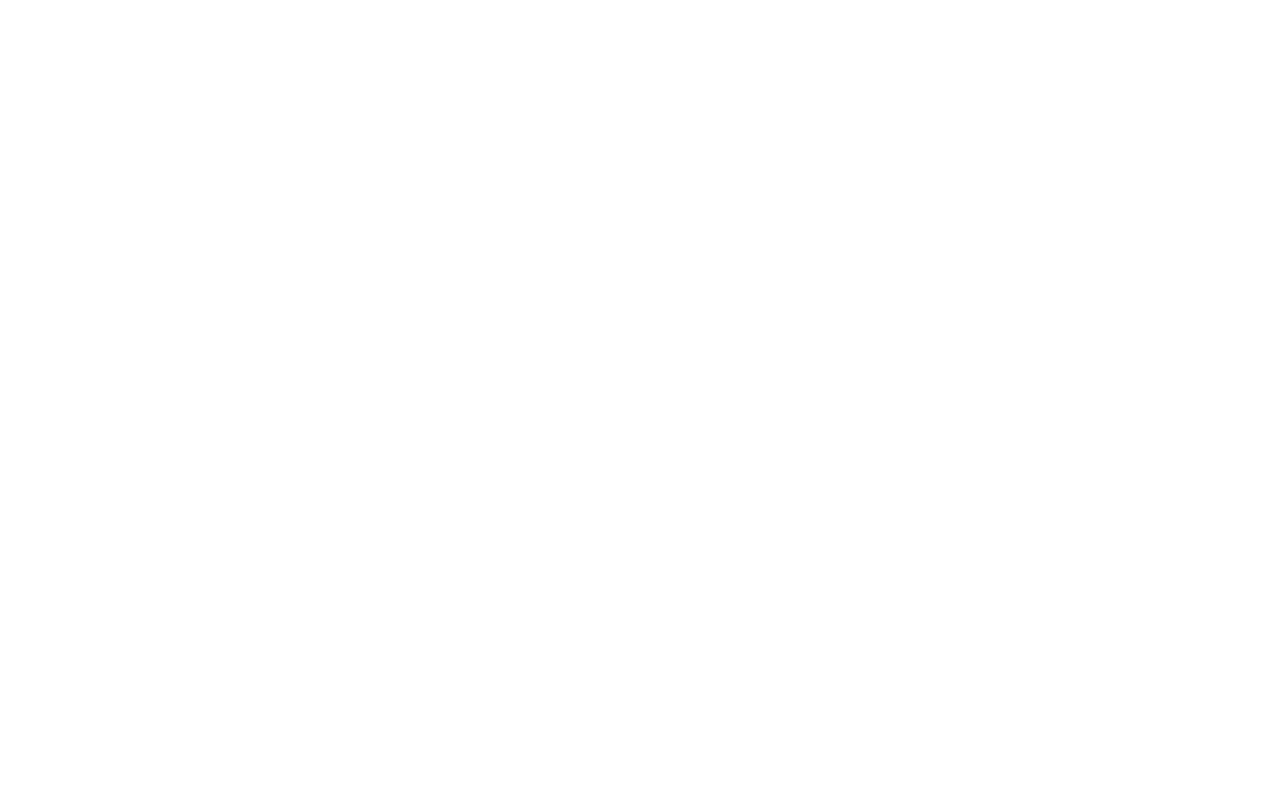
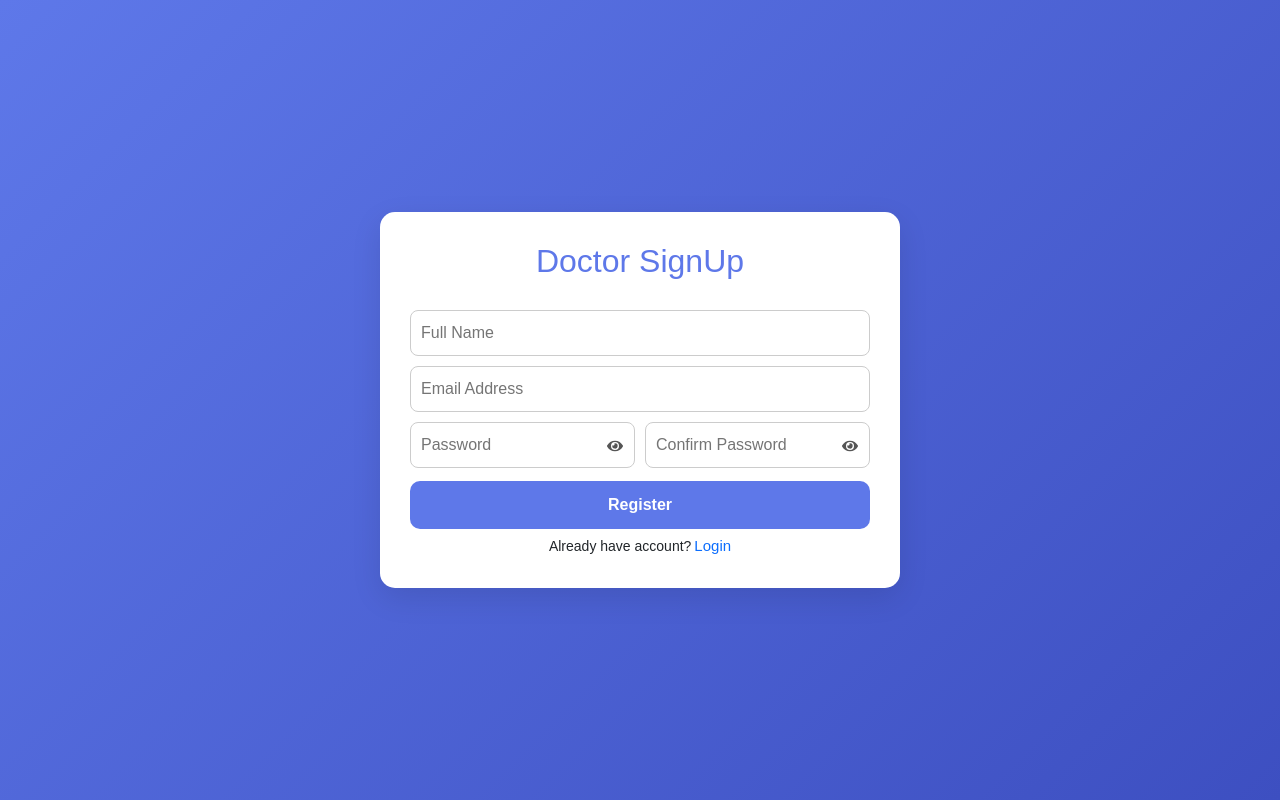
Before and after one commit to pMaitri01/Medi-Track-Frontend, a React (Create React App) app: page /DoctorSignUp in a window 1280 px wide. Before the commit this address had no page. Built offline with nearby package versions, Linux system fonts and the light colour scheme.

Commit message:
Toast msg displayed in DoctorSignup Page

```diff
--- a/package.json
+++ b/package.json
@@ -21,6 +21,7 @@
     "react-icons": "^5.6.0",
     "react-router-dom": "^7.13.0",
     "react-scripts": "5.0.1",
+    "react-toastify": "^11.0.5",
     "web-vitals": "^2.1.4"
   },
   "scripts": {
--- a/src/App.js
+++ b/src/App.js
@@ -1,4 +1,6 @@
 import './App.css';
+import { ToastContainer } from "react-toastify";
+import "react-toastify/dist/ReactToastify.css";
 import { BrowserRouter, Routes, Route } from "react-router-dom";
 import PatientLogin from './patient/pages/PatientLogin';
 import PatientForgotPwd from "./patient/pages/PatientForgotPwd";
@@ -6,8 +8,8 @@ import PatientOtp from './patient/pages/PatientOtp';
 import PatientResetPwd from './patient/pages/PatientResetPwd';
 import PatientRegistration from './patient/pages/PatientRegistration';
 import PatientHome from './patient/pages/PatientHome';
-import AdminLogin from './admin/pages/AdminLogin';
-import AdminSignUp from './admin/pages/AdminSignUp';
+import DoctorLogin from './admin/pages/DoctorLogin';
+import DoctorSignUp from './admin/pages/DoctorSignUp';
 import DoctorDashboard from './admin/pages/DoctorDashboard';
 
 
@@ -21,11 +23,12 @@ function App() {
         <Route path='/PatientResetPwd' element={<PatientResetPwd/>} />
         <Route path='/PatientRegistration' element={<PatientRegistration/>}/>
         <Route path='/PatientHome' element={<PatientHome/>}/>
-        <Route path='/AdminLogin' element={<AdminLogin/>}/>
-        <Route path='/AdminSignUp' element={<AdminSignUp/>}/>
+        <Route path='/DoctorLogin' element={<DoctorLogin/>}/>
+        <Route path='/DoctorSignUp' element={<DoctorSignUp/>}/>
         <Route path='/DoctorDashboard' element={<DoctorDashboard/>}/>
 
       </Routes>
+      <ToastContainer />
     </BrowserRouter>
   );
 }
--- a/src/admin/pages/AdminLogin.js
+++ b/src/admin/pages/DoctorLogin.js
@@ -3,7 +3,7 @@ import { Link, useNavigate } from "react-router-dom";
 import { FaEye, FaEyeSlash } from "react-icons/fa";
 import "../css/AdminLogin.css";
 
-export default function AdminLogin() {
+export default function DoctorLogin() {
   const [formData, setFormData] = useState({
     email: "",
     password: "",
--- a/src/admin/pages/AdminSignUp.js
+++ b/src/admin/pages/DoctorSignUp.js
@@ -1,4 +1,5 @@
 import React, { useState } from "react";
+import { toast } from "react-toastify";
 import { Link, useNavigate } from "react-router-dom";
 import { FaEye, FaEyeSlash } from "react-icons/fa";
 import "../css/AdminSignUp.css";
@@ -37,7 +38,9 @@ export default function DoctorSignUp() {
   } else {
     delete newErrors.confirmPassword;
   }
-
+  if (name === "email") {
+  delete newErrors.email;
+  }
   setErrors(newErrors);
 };
   // let newErrors = { ...errors };
@@ -121,10 +124,12 @@ const handleBlur = (e) => {
       );
 
       const data = await response.json();
-      alert(data.msg || data.message);
+      // alert(data.msg || data.message);
 
       if (response.ok) {
-      setFormData({
+        toast.success(data.msg || " Doctor Registered Successfully ✅");
+
+        setFormData({
         fullName: "",
         email: "",
         password: "",
@@ -132,7 +137,16 @@ const handleBlur = (e) => {
       });
 
       setErrors({});
-      navigate("/AdminLogin");   // ✅ now correct
+      setTimeout(() => {
+          navigate("/DoctorLogin");
+        }, 1000);
+      }
+      else {
+      // ✅ Show backend error below email field
+      setErrors((prev) => ({
+        ...prev,
+        email: data.msg || data.message
+      }));
     }
     } catch (error) {
       console.error("Error:", error);
```
Also changed, not shown: 1 other file (tests, documents, lock files or other folders).
